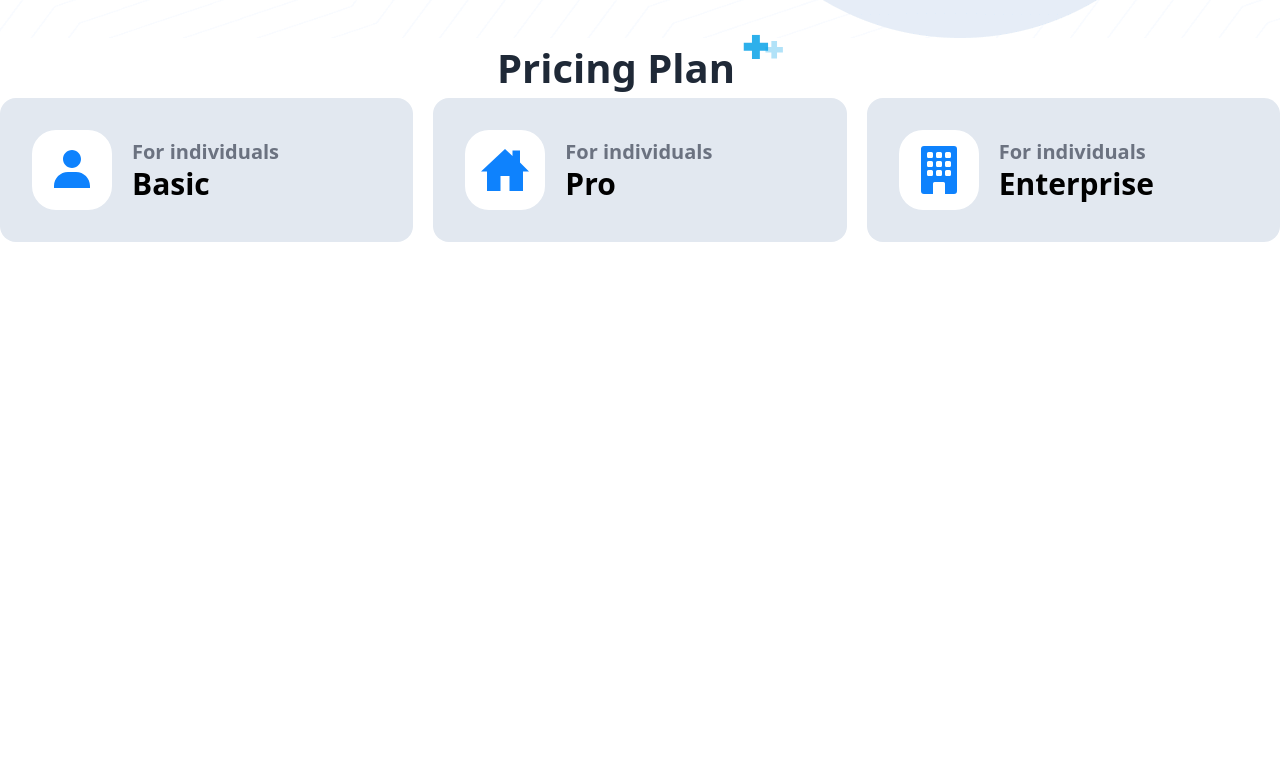
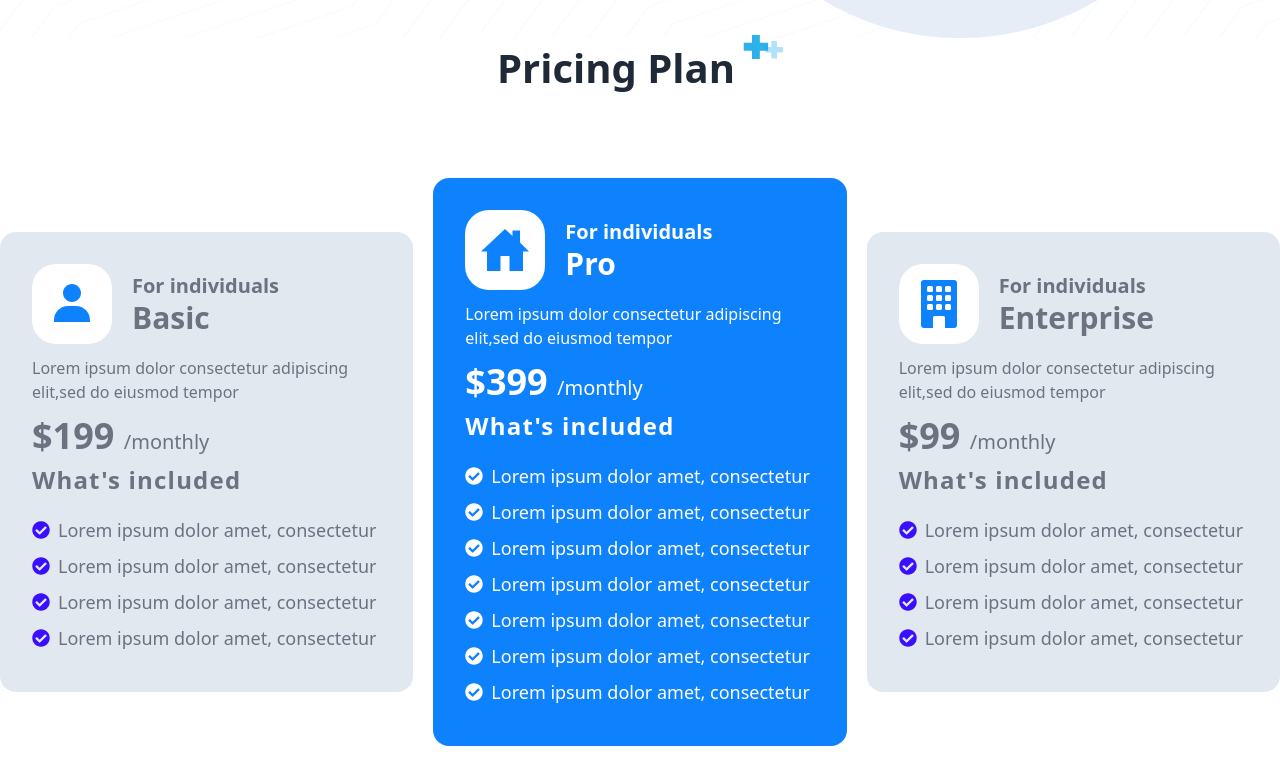
Before and after one commit to Rubayet-hasan-yasin/doc-hub, a React (Vite) app: page / in a window 1280 px wide. Shown: the part 746-1530 px from the top of the page. Before the commit the page ends 1148 px from the top, so only its background shows below. Built offline with nearby package versions, Linux system fonts and the light colour scheme.

Commit message:
pricing card added

```diff
--- a/src/Page/Home/Pricing/Pricing.jsx
+++ b/src/Page/Home/Pricing/Pricing.jsx
@@ -29,7 +29,10 @@ const arr = [
             "Lorem ipsum dolor amet, consectetur",
             "Lorem ipsum dolor amet, consectetur",
             "Lorem ipsum dolor amet, consectetur",
-            "Lorem ipsum dolor amet, consectetur"
+            "Lorem ipsum dolor amet, consectetur",
+            "Lorem ipsum dolor amet, consectetur",
+            "Lorem ipsum dolor amet, consectetur",
+            "Lorem ipsum dolor amet, consectetur",
 
         ]
     },
@@ -54,9 +57,9 @@ const Pricing = () => {
         <div className="container mx-auto mb-40">
             <Title text={'Pricing Plan'} center={true}/>
 
-            <div className="grid grid-cols-3 gap-5 mx-auto">
+            <div className="grid md:grid-cols-3 gap-5 mx-auto items-center mt-20">
                 {
-                    arr.map((item, index)=> <PricingCard key={index} item={item}></PricingCard>)
+                    arr.map((item, index)=> <PricingCard key={index} item={item} number={index}></PricingCard>)
                 }
             </div>
         </div>
--- a/src/components/PricingCard/PricingCard.jsx
+++ b/src/components/PricingCard/PricingCard.jsx
@@ -1,20 +1,33 @@
+import { FaCheckCircle } from "react-icons/fa";
 
-const PricingCard = ({ item }) => {
+
+
+const PricingCard = ({ item, number }) => {
     const { Icon, pricing, decription, price, included } = item;
     return (
-        <div className=" bg-slate-200 p-8 rounded-2xl hover:bg-[#0E82FD] duration-1000 group">
+        <div className={`bg-slate-200 p-8 rounded-2xl ${number !== 1 && 'group'} hover:bg-[#0E82FD] duration-100 h-fit even:bg-[#0E82FD]`}>
             <div className="flex gap-5 items-center">
                 <span className="relative">
 
-                <Icon color='#0E82FD' className="h-20 w-20 z-50 relative p-4"/>
-                <span className="group-hover: bg-white absolute top-0 z-0 rounded-3xl w-20 h-20 p-8 group-hover:rotate-180 duration-1000"></span>
+                    <Icon color='#0E82FD' className="h-20 w-20 z-50 relative p-4" />
+                    <span className="group-hover: bg-white absolute top-0 z-0 rounded-3xl w-20 h-20 p-8 group-hover:rotate-180 duration-1000"></span>
                 </span>
 
                 <div>
-                    <p className="text-xl font-semibold text-[#6B7280]">For individuals</p>
-                    <p className="text-3xl font-semibold">{pricing}</p>
+                    <p className={`text-xl font-semibold group-hover:text-white ${number === 1 ? "text-white" : "text-[#6B7280]"} duration-1000`}>For individuals</p>
+                    <p className={`text-3xl font-semibold group-hover:text-white ${number === 1 ? "text-white" : "text-[#6B7280]"} duration-1000`}>{pricing}</p>
                 </div>
             </div>
+
+            <p className={`text-[#6B7280] group-hover:text-white duration-1000 my-3 ${number === 1 ? "text-white" : "text-[#6B7280]"}`}>{decription}</p>
+
+            <p className={`group-hover:text-white font-bold text-4xl duration-1000 ${number === 1 ? "text-white" : "text-[#6B7280]"}`}>${price} <span className={`text-xl  group-hover:text-white font-normal duration-1000`}>/monthly</span></p>
+
+            <p className={`text-2xl tracking-wider group-hover:text-white duration-1000 my-2 font-semibold mb-5 ${number === 1 ? "text-white" : "text-[#6B7280]"}`}>What&apos;s included</p>
+
+            {
+                included.map((item,i)=> <p key={i} className={`my-2 text-[#6B7280] flex items-center gap-2 text-lg group-hover:text-white ${number === 1 ? "text-white" : "text-[#6B7280]"}`}><FaCheckCircle className={` group-hover:text-white ${number === 1 ? "text-white" : "text-[#3a0eff]"}`}/> {item}</p>)
+            }
         </div>
     );
 };
```
